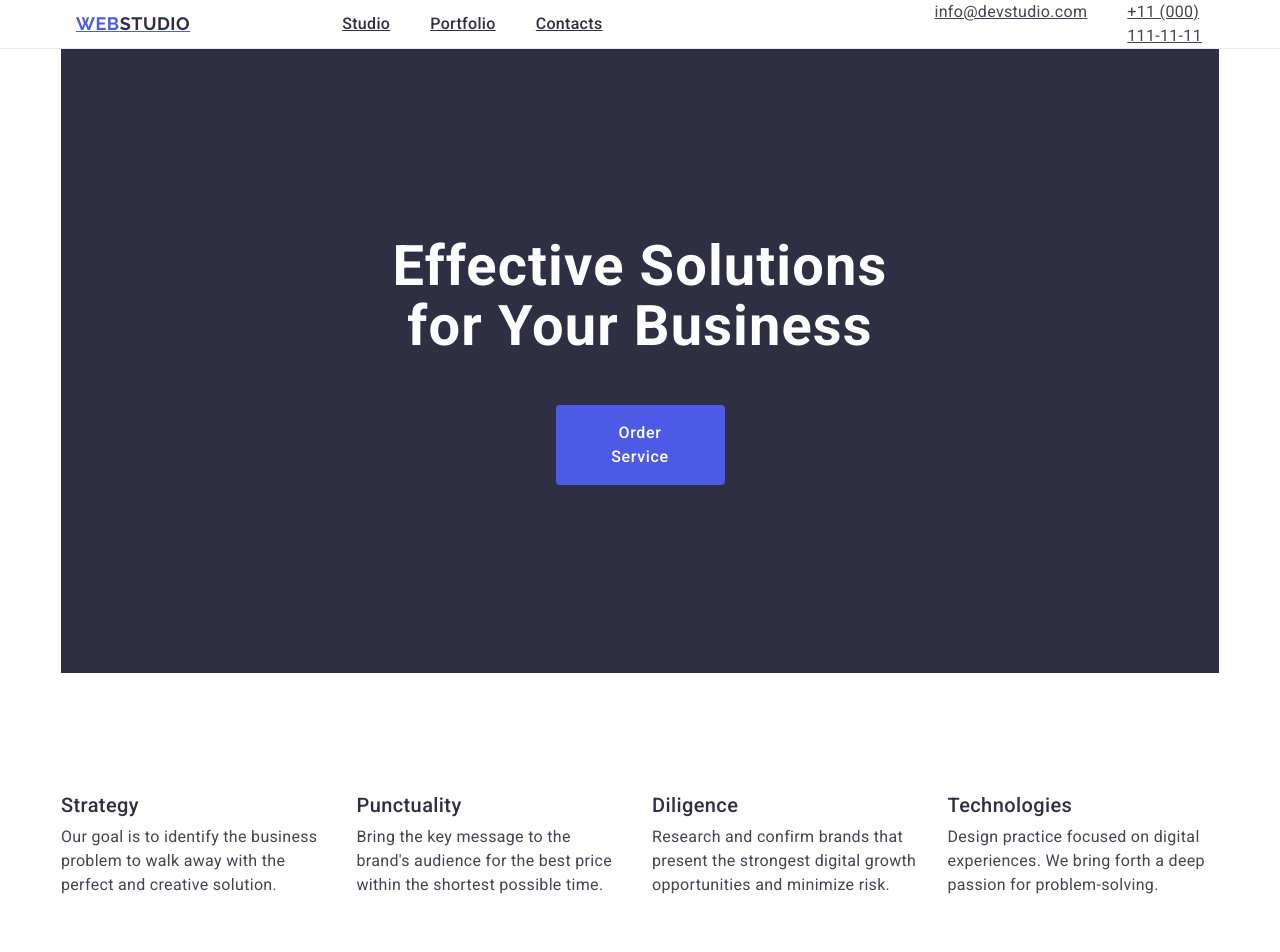
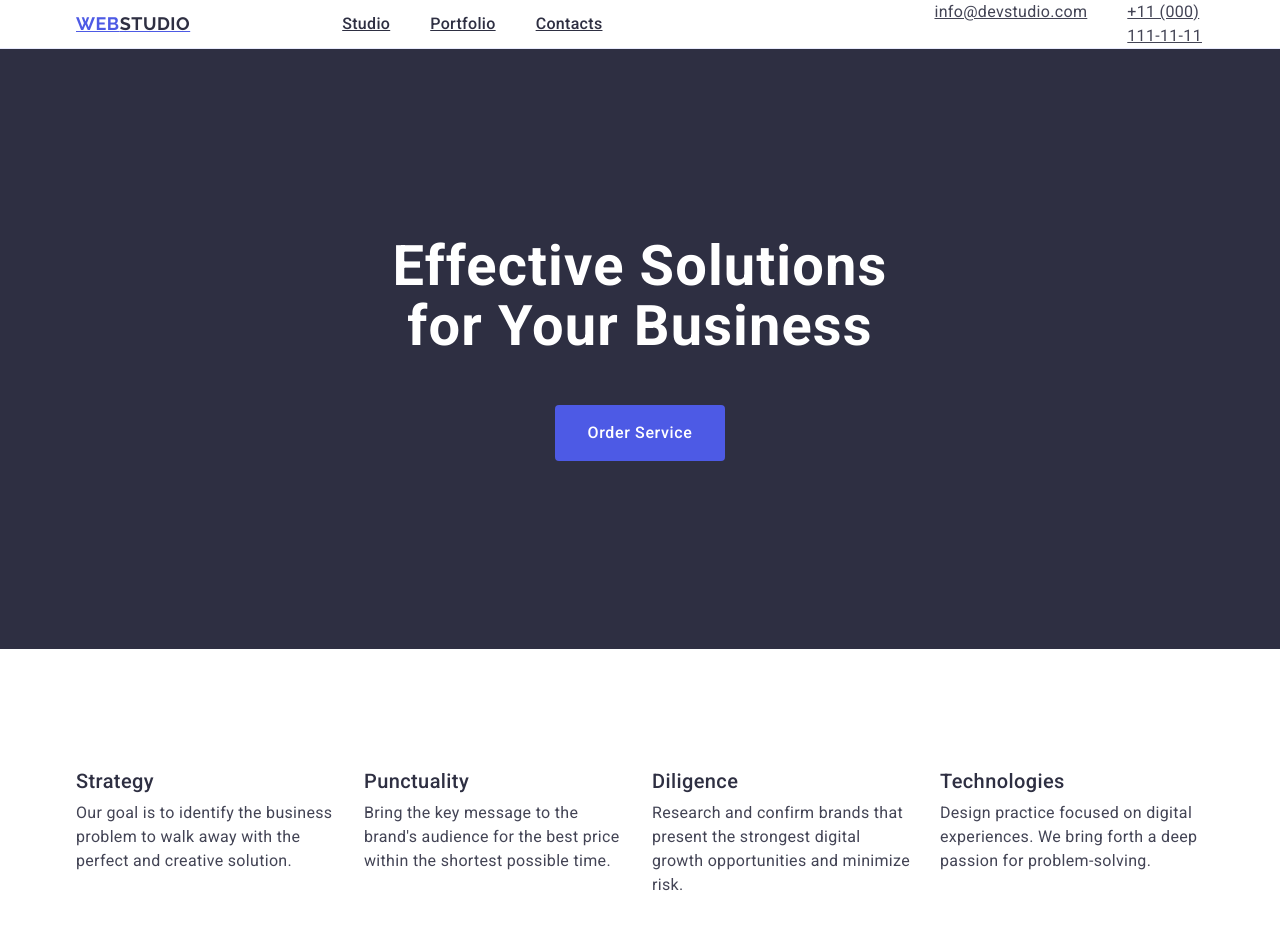
Before and after one commit to MarinaN369/goit-markup-hw-03, a plain HTML site: page index.html in a window 1280 px wide. Shown: the top 952 px of the page. Drawn offline with nearby package versions, Linux system fonts and the light colour scheme.

Commit message:
hw-3 (option-3)

```diff
--- a/css/styles.css
+++ b/css/styles.css
@@ -102,11 +102,11 @@ img {
   display: flex;
   gap: 40px;
 }
+.hero {
+  padding: 188px 0;
+  background: #2e2f42;
+}
 
-.hero-container {
-  background: #2e2f42;
-  padding: 188px 0;
-}
 .hero-title {
   font-size: 56px;
   font-weight: 700;
@@ -132,7 +132,8 @@ img {
   padding: 16px 32px;
   border-radius: 4px;
   border: none;
-  max-width: 169px;
+  min-width: 169px;
+  height: 56px;
 }
 
 .hero-btn:hover,
@@ -141,7 +142,7 @@ img {
   color: #fff;
 }
 
-.info-container {
+.info {
   padding: 120px 0;
 }
 .visually-hidden {
@@ -179,7 +180,7 @@ img {
   letter-spacing: 0.02em;
   color: #434455;
 }
-.our-team-container {
+.our-team {
   padding: 120px 0;
 }
 
@@ -226,7 +227,7 @@ img {
   text-align: center;
 }
 
-.our-portfolio-container {
+.our-portfolio {
   padding-top: 120px;
   padding-bottom: 120px;
 }
@@ -238,7 +239,7 @@ img {
 .our-portfolio-list {
   display: flex;
   flex-wrap: wrap;
-  gap: 48px 24px;
+  gap: 24px;
 }
 .our-portfolio-title {
   font-size: 36px;
--- a/index.html
+++ b/index.html
@@ -58,8 +58,8 @@
     </header>
     <main>
       <!-- Section-1 -->
-      <section class="hero">
-        <div class="container hero-container">
+      <section class="hero hero-container">
+        <div class="container">
           <h1 class="hero-title">
             Effective Solutions <br />for Your Business
           </h1>
@@ -68,7 +68,7 @@
       </section>
       <!-- Section-2 -->
       <section class="info">
-        <div class="container info-container">
+        <div class="container">
           <h2 class="visually-hidden">Company values</h2>
           <ul class="info-list">
             <li class="info-item">
```
